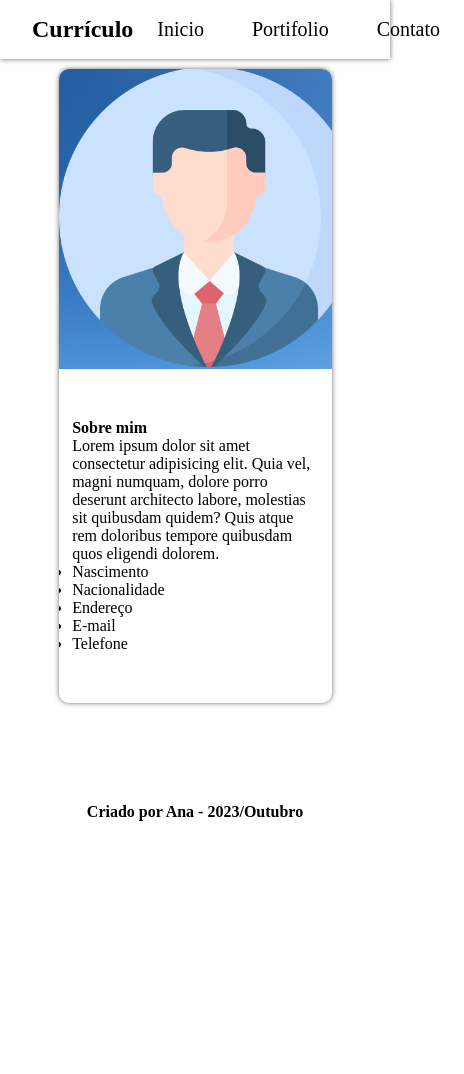
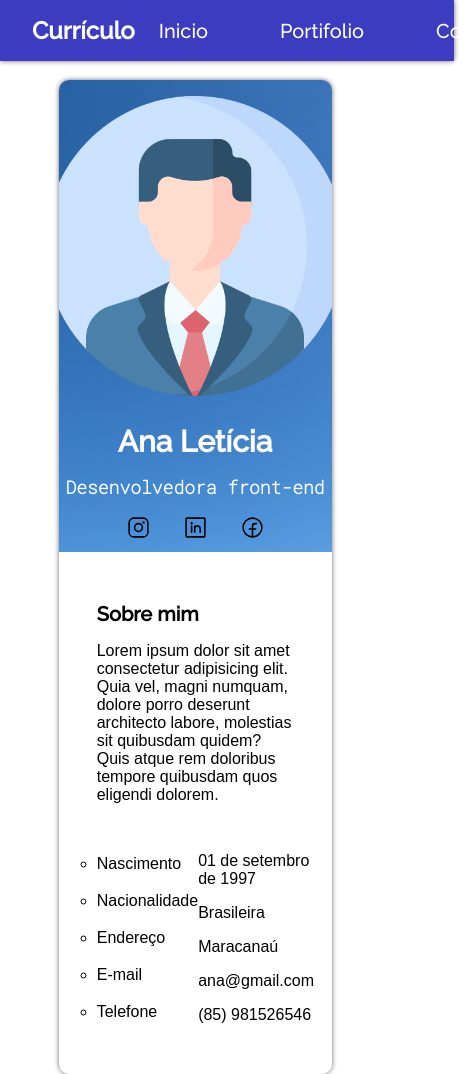
Before and after one commit to ana-le-ticia/Curriculo-online---COMSOLID, a plain HTML site: page index.html in a window 390 px wide. Shown: the top 1074 px of the page, 464 px wide, since content can reach past the window. Before the commit the page ends 844 px from the top, so only its background shows below. Drawn offline with Linux system fonts and the light colour scheme.

Commit message:
finalização site curriculo COMSOLID

```diff
--- a/assets/style.css
+++ b/assets/style.css
@@ -1,6 +1,8 @@
 :root{
     --black: black;
     --white: #ffff;
+    --gray: rgb(122, 122, 122);
+    --blue: rgb(60, 60, 192);
 }
 
 *{
@@ -9,14 +11,25 @@
     padding: 0;
 }
 
+html{
+    scroll-behavior: smooth;
+}
+
 .header{
     display: flex;
     align-self: center;
-    justify-content: space-between;
+    justify-content: space-evenly;
+
+    position: fixed;
+    width: 100%;
+    z-index: 1;
+    background: var(--white);
 
     margin-bottom: 10px;
     padding: 1rem 2rem;
     box-shadow: 0 0 5px 0 rgb(104, 104, 104);
+
+    font-family: 'Raleway', sans-serif;
 }
 
 .menu{
@@ -32,7 +45,8 @@
 }
 
 .menu li{
-    padding: 0 1.5rem;
+        /* up right down left*/
+    padding: 0 3rem 0 1.5rem;
 }
 
 .menu ul li a{
@@ -43,11 +57,12 @@
 
 section{
     position: relative;
-    z-index: 1;
     width: 70%;
     margin: auto;
-    margin-bottom: 100px;
+    margin-bottom: 50px;
     overflow: hidden;
+
+    top: 5rem;
 
     box-shadow: 0 0 5px 0 rgb(104, 104, 104);
     border-radius: 10px;
@@ -55,7 +70,7 @@ section{
 
 .principal{
     position: relative;
-    height: 300px;
+    height: 50%;
 
     display: flex;
     align-items: center;
@@ -68,7 +83,6 @@ section{
 
 .curriculo-img img{
     overflow: hidden;
-    /* position: absolute; */
 
     width: 300px;
     left: 60px;
@@ -110,14 +124,55 @@ section{
     gap: 2rem;
 }
 
-.info-principal ul a{
-    text-decoration: none;
-    color: var(--white);
-}
-
 .down-side{
     width: 90%;
     margin: 50px auto;
+
+    gap: 3rem;
+    display: flex;
+    justify-content: space-evenly;
+}
+
+.resumo-down-side{
+    width: 40%;
+
+    display: flex;
+    flex-direction: column;
+    justify-content: space-evenly;
+
+    gap: 1rem;
+}
+
+.resumo-down-side h4{
+    font-size: 20px;
+    font-family: 'Raleway', sans-serif;
+}
+
+.resumo-down-side p{
+    font-family: Arial;
+}
+
+.info-down-side{
+    width: 60%;
+}
+
+.down-side-container{
+    display: flex;
+    justify-content: space-around;
+}
+
+.down-side-container li{
+    font-family: Arial;
+}
+
+.down-side-container ul{
+    list-style: none;
+
+    display: flex;
+    flex-direction: column;
+    justify-content: space-evenly;
+
+    gap: 1rem;
 }
 
 footer{
@@ -125,4 +180,67 @@ footer{
     display: flex;
     align-items: center;
     justify-content: center;
+
+    color: var(--gray);
+    font-family: 'Roboto Mono', monospace;
+    font-weight: normal;
+    font-size: 15px;
+
+    margin-bottom: 1rem;
+    margin-top: 6.5rem;
 }
+
+@media (max-width: 980px){
+    .header{
+        background: var(--blue);
+        color: var(--white);
+    }
+
+    .menu ul li a{
+        color: var(--white);
+    }
+
+    .principal{
+        display: flex;
+        flex-direction: column;
+
+        align-items: center;
+        justify-content: center;
+    }
+
+    .info-principal{
+        display: flex;
+        flex-direction: column;
+        align-items: center;
+
+        padding: 0.5rem 0;
+    }
+
+    .info-principal ul img{
+        width: 25px;
+    }
+
+    .down-side{
+        display: flex;
+        flex-direction: column;
+        align-items: center;
+    }
+
+    .resumo-down-side{
+        width: 80%;
+        margin: auto;
+    }
+
+    .info-down-side{
+        width: 80%;
+        margin: auto;
+    }
+
+    .down-side-container .pergunta-down-side{
+        list-style:circle;
+    }
+
+    .curriculo-img{
+        padding: 1rem 00;
+    }
+}
--- a/index.html
+++ b/index.html
@@ -19,9 +19,9 @@
 
         <div class="menu">
             <ul>
-                <li><a href="#">Inicio</a></li>
-                <li><a href="#">Portifolio</a></li>
-                <li><a href="#">Contato</a></li>
+                <li><a href="#principal">Inicio</a></li>
+                <li><a target="_blank" href="#">Portifolio</a></li>
+                <li><a href="#down-side-container">Contato</a></li>
             </ul>
         </div>
     </header>
@@ -37,9 +37,9 @@
                 <h2>Desenvolvedora front-end</h2>
 
                 <ul>
-                    <li><a href=""><img src="./assets/img/instagram-logo.svg" alt=""></i></a></li>
-                    <li><a href=""><img src="./assets/img/linkedin-logo.svg" alt=""></i></a></li>
-                    <li><a href=""><img src="./assets/img/facebook-logo.svg" alt=""></i></a></li>
+                    <li><a target="_blank" href="#"><img src="./assets/img/instagram-logo.svg" alt=""></i></a></li>
+                    <li><a target="_blank" href="#"><img src="./assets/img/linkedin-logo.svg" alt=""></i></a></li>
+                    <li><a target="_blank" href="#"><img src="./assets/img/facebook-logo.svg" alt=""></i></a></li>
                 </ul>
             </div>
         </div>
@@ -61,6 +61,14 @@
                         <li id="email">E-mail</li>
                         <li id="telefone">Telefone</li>
                     </ul>
+
+                    <ul>
+                        <li>01 de setembro de 1997</li>
+                        <li>Brasileira</li>
+                        <li>Maracanaú</li>
+                        <li>ana@gmail.com</li>
+                        <li>(85) 981526546</li>
+                    </ul>
                 </div>
             </div>
         </div>
```
